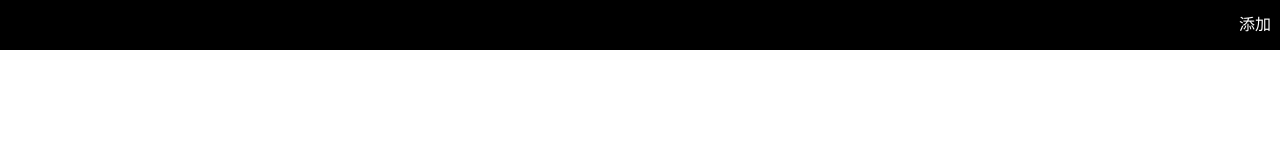
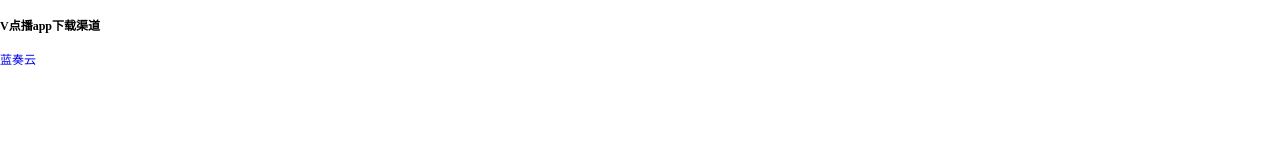
Before and after one commit to hsy35/hsy35.github.io, a plain HTML site: page index.html in a window 1280 px wide. Drawn offline with Linux system fonts and the light colour scheme.

Commit message:
Add files via upload

```diff
--- a/index.html
+++ b/index.html
@@ -2,9 +2,12 @@
 <meta content="telephone=no" name="format-detection" />
 <meta http-equiv="Cache-Control" content="no-siteapp" />
 <meta http-equiv="Cache-Control" content="no-transform" />
-<title>subWindow</title>
+<title>V点播app下载</title>
 <style>
-html,body{margin:0;padding:0;overflow-x: hidden;font-size:12px;background-color:#fff;}a{text-decoration:none;}#header{display:flex;display:-webkit-flex;position:fixed;left:0;top:0;width:100%;height:50px;line-height:50px;text-align:center;font-size:16px;color:#fff;background-color:#000;}.back{width:50px;height:50px;background:url(file:///android_asset/widget/image/video_back.png) no-repeat center center;background-size:29px 29px;}.subtitle{flex:1;-webkit-flex:1;}.add-btn{width:50px;height:50px;}
+html,body{margin:0;padding:0;overflow-x: hidden;font-size:12px;background-color:#fff;}a{text-decoration:none;}
 </style></head><body>
-<div id="header"><div class="back" tapmode onclick="api.closeWin();"></div><div class="subtitle"></div><div class="add-btn" tapmode onclick="addLine();">添加</div></div>
-<script>apiready=function(){var param=api.pageParam;document.querySelector('.subtitle').innerText=param.title;var header=document.getElementById('header');if(api.statusBarAppearance){header.style.paddingTop=api.safeArea.top+"px";}var headerH=header.offsetHeight;api.openFrame({name:param.name,url:param.url,rect:{marginLeft:0,marginTop:headerH,marginRight:0,marginBottom:0},pageParam:param});};function addLine(){api.sendEvent({name:'jkgl',extra:{fn:'lineAdd',data:{}}});}</script></body></html>
+
+<h4>V点播app下载渠道</h4>
+<a href="https://www.lanzoub.com/b0c88uvkf">蓝奏云</a>
+
+<script></script></body></html>
```
